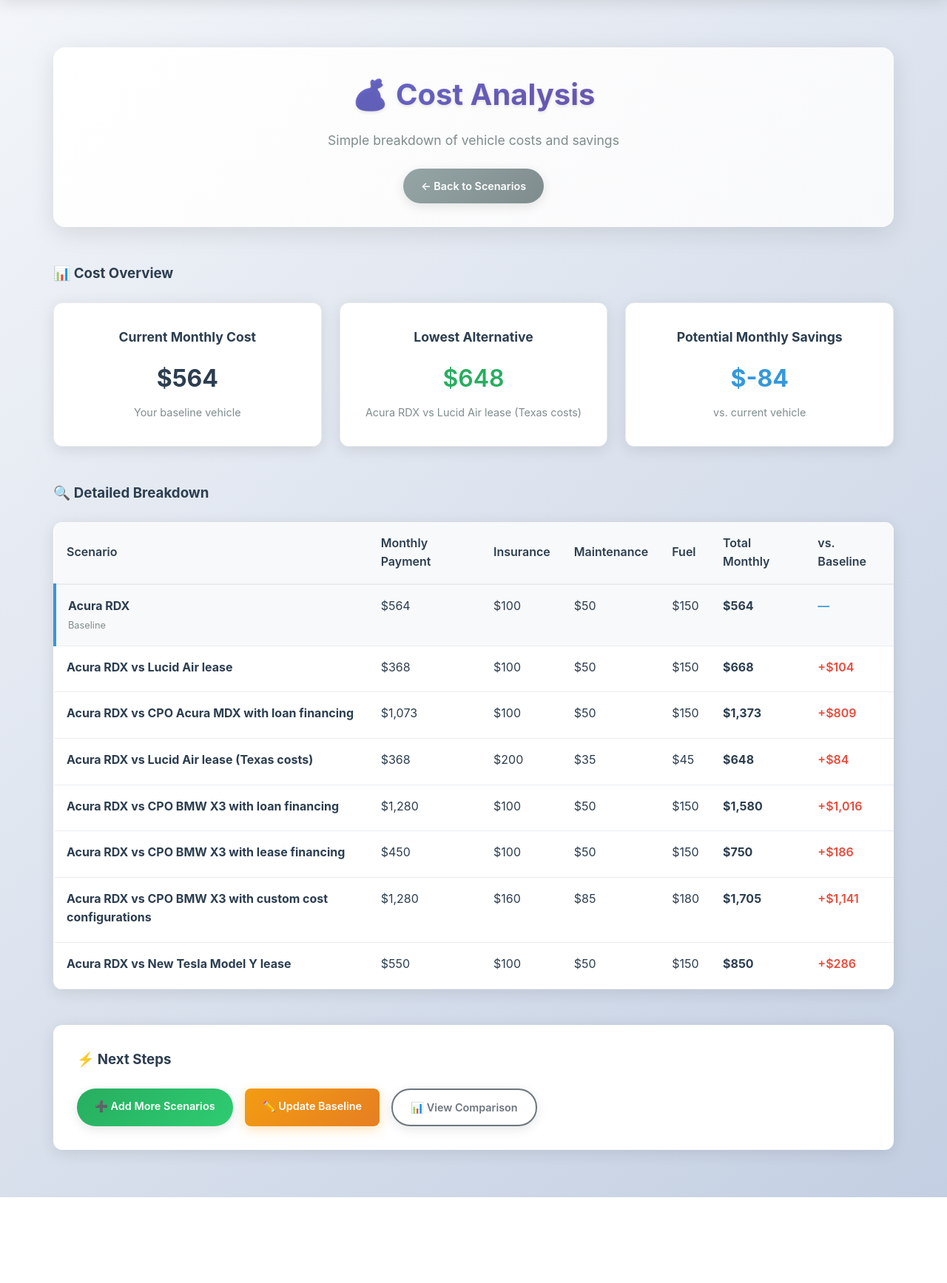
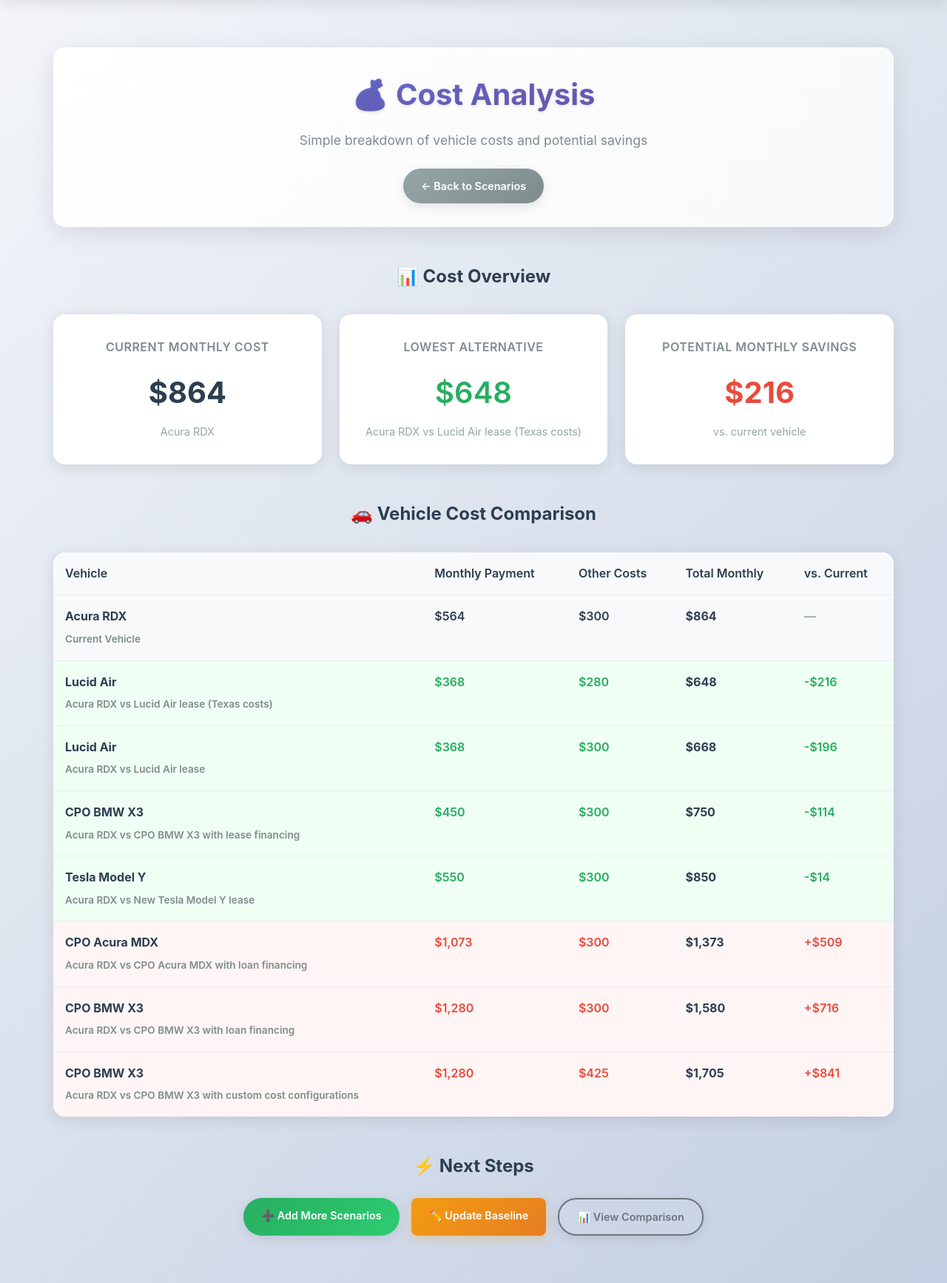
Before and after one commit to razach/CarKeep, a Flask app: page /cost-analysis in a window 1280 px wide. Shown: the part 136-1871 px from the top of the page at 74% size. Before the commit the page ends 1755 px from the top, so only its background shows below. Run offline with Flask 3, Linux system fonts and the light colour scheme.

Commit message:
Week 4 Day 5: Redesign cost analysis with clean architecture
- Created core/cost_analyzer.py with proper business logic separation
- Replaced complex template calculations with structured data classes
- Simplified cost analysis template to be intuitive and easy to read
- Moved all cost calculations from routes to core business logic
- Improved data structure with CostBreakdown and CostAnalysis classes
- Clean separation of concerns: core logic, routes, and templates
- Much more maintainable and easier to understand architecture

```diff
--- a/app/routes.py
+++ b/app/routes.py
@@ -523,50 +523,13 @@
         scenarios_data = list_scenarios(data_folder)
 
         if not scenarios_data:
-            return render_template('cost_analysis.html', scenarios=None, baseline=None)
+            return render_template('cost_analysis.html', analysis=None)
 
-        # Get baseline data
-        baseline = scenarios_data.get('baseline', {})
+        # Use core cost analyzer to prepare all data
+        from core.calculators.cost_analyzer import analyze_scenarios_from_data
+        analysis = analyze_scenarios_from_data(scenarios_data)
 
-        # Calculate baseline monthly cost - use current_loan monthly_payment
-        baseline_monthly_cost = baseline.get('current_loan', {}).get('monthly_payment', 0) or 0
-
-        # Get alternative scenarios and calculate costs
-        scenarios = []
-        lowest_monthly_cost = float('inf')
-        lowest_scenario_name = ""
-
-        for scenario_name, scenario_data in scenarios_data.get('scenarios', {}).items():
-            # Calculate total monthly cost for this scenario
-            financing_monthly = scenario_data['scenario']['financing']['monthly_payment']
-
-            # Get cost overrides if they exist
-            cost_overrides = scenario_data.get('cost_overrides', {})
-            insurance_monthly = cost_overrides.get('insurance_monthly', {}).get(scenario_data['scenario']['vehicle']['name'], 100) if 'insurance_monthly' in cost_overrides else 100
-            maintenance_monthly = cost_overrides.get('maintenance_monthly', {}).get(scenario_data['scenario']['vehicle']['name'], 50) if 'maintenance_monthly' in cost_overrides else 50
-            fuel_monthly = cost_overrides.get('fuel_monthly', {}).get(scenario_data['scenario']['vehicle']['name'], 150) if 'fuel_monthly' in cost_overrides else 150
-
-            total_monthly_cost = financing_monthly + insurance_monthly + maintenance_monthly + fuel_monthly
-
-            # Add total cost to scenario data
-            scenario_data['total_monthly_cost'] = total_monthly_cost
-            scenarios.append(scenario_data)
-
-            # Track lowest cost scenario
-            if total_monthly_cost < lowest_monthly_cost:
-                lowest_monthly_cost = total_monthly_cost
-                lowest_scenario_name = scenario_data.get('description', 'New Vehicle')
-
-        # Calculate potential savings
-        monthly_savings = baseline_monthly_cost - lowest_monthly_cost if lowest_monthly_cost != float('inf') else 0
-
-        return render_template('cost_analysis.html',
-                             scenarios=scenarios,
-                             baseline=baseline,
-                             baseline_monthly_cost=baseline_monthly_cost,
-                             lowest_monthly_cost=lowest_monthly_cost,
-                             lowest_scenario_name=lowest_scenario_name,
-                             monthly_savings=monthly_savings)
+        return render_template('cost_analysis.html', analysis=analysis)
 
     except Exception as e:
         return render_template('error.html', error=str(e)), 500
--- a/app/templates/cost_analysis.html
+++ b/app/templates/cost_analysis.html
@@ -6,13 +6,13 @@
 <div class="cost-analysis fade-in">
     <div class="analysis-header">
         <h1>💰 Cost Analysis</h1>
-        <p>Simple breakdown of vehicle costs and savings</p>
+        <p>Simple breakdown of vehicle costs and potential savings</p>
         <div class="header-actions">
             <a href="{{ url_for('main.index') }}" class="btn btn-secondary">← Back to Scenarios</a>
         </div>
     </div>
 
-    {% if scenarios %}
+    {% if analysis %}
     <div class="analysis-content">
         <!-- Cost Summary Cards -->
         <div class="cost-summary">
@@ -20,71 +20,64 @@
             <div class="summary-cards">
                 <div class="summary-card">
                     <h4>Current Monthly Cost</h4>
-                    <div class="cost-amount">${{ "{:,.0f}".format(baseline_monthly_cost) }}</div>
-                    <small>Your baseline vehicle</small>
+                    <div class="cost-amount">${{ "{:,.0f}".format(analysis.baseline.total_monthly) }}</div>
+                    <small>{{ analysis.baseline.vehicle_name }}</small>
                 </div>
                 <div class="summary-card">
                     <h4>Lowest Alternative</h4>
-                    <div class="cost-amount savings">${{ "{:,.0f}".format(lowest_monthly_cost) }}</div>
-                    <small>{{ lowest_scenario_name }}</small>
+                    <div class="cost-amount savings">${{ "{:,.0f}".format(analysis.summary.lowest_monthly_cost) }}</div>
+                    <small>{{ analysis.summary.lowest_scenario_name }}</small>
                 </div>
                 <div class="summary-card">
                     <h4>Potential Monthly Savings</h4>
-                    <div class="cost-amount highlight">${{ "{:,.0f}".format(monthly_savings) }}</div>
+                    <div class="cost-amount highlight">${{ "{:,.0f}".format(analysis.summary.monthly_savings) }}</div>
                     <small>vs. current vehicle</small>
                 </div>
             </div>
         </div>
 
-        <!-- Detailed Cost Breakdown -->
-        <div class="cost-breakdown">
-            <h3>🔍 Detailed Breakdown</h3>
-            <div class="breakdown-table">
+        <!-- Simple Cost Comparison -->
+        <div class="cost-comparison">
+            <h3>🚗 Vehicle Cost Comparison</h3>
+            <div class="comparison-table">
                 <table>
                     <thead>
                         <tr>
-                            <th>Scenario</th>
+                            <th>Vehicle</th>
                             <th>Monthly Payment</th>
-                            <th>Insurance</th>
-                            <th>Maintenance</th>
-                            <th>Fuel</th>
+                            <th>Other Costs</th>
                             <th>Total Monthly</th>
-                            <th>vs. Baseline</th>
+                            <th>vs. Current</th>
                         </tr>
                     </thead>
                     <tbody>
-                        <!-- Baseline Row -->
-                        <tr class="baseline-row">
+                        <!-- Current Vehicle Row -->
+                        <tr class="current-vehicle">
                             <td>
-                                <strong>{{ baseline.vehicle.name or 'Current Vehicle' }}</strong>
-                                <small class="scenario-name">Baseline</small>
+                                <strong>{{ analysis.baseline.vehicle_name }}</strong>
+                                <small>Current Vehicle</small>
                             </td>
-                            <td>${{ "{:,.0f}".format(baseline.current_loan.monthly_payment or 0) }}</td>
-                            <td>$100</td>
-                            <td>$50</td>
-                            <td>$150</td>
-                            <td><strong>${{ "{:,.0f}".format(baseline_monthly_cost) }}</strong></td>
+                            <td>${{ "{:,.0f}".format(analysis.baseline.monthly_payment) }}</td>
+                            <td>${{ "{:,.0f}".format(analysis.baseline.insurance_monthly + analysis.baseline.maintenance_monthly + analysis.baseline.fuel_monthly) }}</td>
+                            <td><strong>${{ "{:,.0f}".format(analysis.baseline.total_monthly) }}</strong></td>
                             <td><span class="baseline-marker">—</span></td>
                         </tr>
 
-                        <!-- Alternative Scenarios -->
-                        {% for scenario in scenarios %}
-                        <tr>
+                        <!-- Alternative Vehicles -->
+                        {% for scenario in analysis.scenarios %}
+                        <tr class="{% if scenario.vs_baseline < 0 %}savings{% else %}cost-increase{% endif %}">
                             <td>
-                                <strong>{{ scenario.description or 'New Vehicle' }}</strong>
-                                <small class="scenario-name">{{ scenario.scenario_name }}</small>
+                                <strong>{{ scenario.vehicle_name }}</strong>
+                                <small>{{ scenario.description }}</small>
                             </td>
-                            <td>${{ "{:,.0f}".format(scenario.scenario.financing.monthly_payment) }}</td>
-                            <td>${{ "{:,.0f}".format(scenario.cost_overrides.insurance_monthly.get(scenario.scenario.vehicle.name, 100) if scenario.cost_overrides and scenario.cost_overrides.insurance_monthly else 100) }}</td>
-                            <td>${{ "{:,.0f}".format(scenario.cost_overrides.maintenance_monthly.get(scenario.scenario.vehicle.name, 50) if scenario.cost_overrides and scenario.cost_overrides.maintenance_monthly else 50) }}</td>
-                            <td>${{ "{:,.0f}".format(scenario.cost_overrides.fuel_monthly.get(scenario.scenario.vehicle.name, 150) if scenario.cost_overrides and scenario.cost_overrides.fuel_monthly else 150) }}</td>
-                            <td><strong>${{ "{:,.0f}".format(scenario.total_monthly_cost) }}</strong></td>
+                            <td>${{ "{:,.0f}".format(scenario.monthly_payment) }}</td>
+                            <td>${{ "{:,.0f}".format(scenario.insurance_monthly + scenario.maintenance_monthly + scenario.fuel_monthly) }}</td>
+                            <td><strong>${{ "{:,.0f}".format(scenario.total_monthly) }}</strong></td>
                             <td>
-                                {% set diff = scenario.total_monthly_cost - baseline_monthly_cost %}
-                                {% if diff < 0 %}
-                                <span class="savings">-${{ "{:,.0f}".format(abs(diff)) }}</span>
+                                {% if scenario.vs_baseline < 0 %}
+                                <span class="savings">-${{ "{:,.0f}".format(scenario.vs_baseline * -1) }}</span>
                                 {% else %}
-                                <span class="cost-increase">+${{ "{:,.0f}".format(diff) }}</span>
+                                <span class="cost-increase">+${{ "{:,.0f}".format(scenario.vs_baseline) }}</span>
                                 {% endif %}
                             </td>
                         </tr>
@@ -135,26 +128,34 @@
 .analysis-header h1 {
     margin-bottom: 1rem;
     font-size: 2.5rem;
+    color: #2c3e50;
 }
 
 .analysis-header p {
+    font-size: 1.1rem;
     color: #7f8c8d;
-    font-size: 1.1rem;
     margin-bottom: 1.5rem;
 }
 
+.header-actions {
+    margin-top: 1.5rem;
+}
+
+/* Cost Summary Cards */
 .cost-summary {
     margin-bottom: 3rem;
 }
 
 .cost-summary h3 {
-    margin-bottom: 1.5rem;
+    text-align: center;
+    margin-bottom: 2rem;
+    font-size: 1.5rem;
     color: #2c3e50;
 }
 
 .summary-cards {
     display: grid;
-    grid-template-columns: repeat(auto-fit, minmax(250px, 1fr));
+    grid-template-columns: repeat(auto-fit, minmax(300px, 1fr));
     gap: 1.5rem;
     margin-bottom: 2rem;
 }
@@ -162,23 +163,31 @@
 .summary-card {
     background: white;
     padding: 2rem;
-    border-radius: 12px;
+    border-radius: 16px;
     box-shadow: 0 4px 20px rgba(0,0,0,0.1);
     text-align: center;
-    border: 1px solid #e9ecef;
+    transition: transform 0.2s ease, box-shadow 0.2s ease;
+}
+
+.summary-card:hover {
+    transform: translateY(-2px);
+    box-shadow: 0 8px 30px rgba(0,0,0,0.15);
 }
 
 .summary-card h4 {
     margin-bottom: 1rem;
-    color: #2c3e50;
-    font-size: 1.1rem;
+    color: #7f8c8d;
+    font-size: 1rem;
+    font-weight: 600;
+    text-transform: uppercase;
+    letter-spacing: 0.5px;
 }
 
 .cost-amount {
-    font-size: 2rem;
+    font-size: 2.5rem;
     font-weight: 700;
+    color: #2c3e50;
     margin-bottom: 0.5rem;
-    color: #2c3e50;
 }
 
 .cost-amount.savings {
@@ -186,62 +195,84 @@
 }
 
 .cost-amount.highlight {
-    color: #3498db;
+    color: #e74c3c;
 }
 
 .summary-card small {
-    color: #7f8c8d;
+    color: #95a5a6;
     font-size: 0.9rem;
 }
 
-.cost-breakdown {
+/* Cost Comparison Table */
+.cost-comparison {
     margin-bottom: 3rem;
 }
 
-.cost-breakdown h3 {
-    margin-bottom: 1.5rem;
+.cost-comparison h3 {
+    text-align: center;
+    margin-bottom: 2rem;
+    font-size: 1.5rem;
     color: #2c3e50;
 }
 
-.breakdown-table {
+.comparison-table {
     background: white;
-    border-radius: 12px;
+    border-radius: 16px;
     box-shadow: 0 4px 20px rgba(0,0,0,0.1);
     overflow: hidden;
 }
 
-.breakdown-table table {
+.comparison-table table {
     width: 100%;
     border-collapse: collapse;
 }
 
-.breakdown-table th {
+.comparison-table th {
     background: #f8f9fa;
     padding: 1rem;
     text-align: left;
     font-weight: 600;
     color: #2c3e50;
-    border-bottom: 2px solid #e9ecef;
+    border-bottom: 1px solid #e9ecef;
 }
 
-.breakdown-table td {
+.comparison-table td {
     padding: 1rem;
     border-bottom: 1px solid #e9ecef;
     vertical-align: top;
 }
 
-.breakdown-table tr:hover {
-    background: #f8f9fa;
+.comparison-table tr:last-child td {
+    border-bottom: none;
 }
 
-.baseline-row {
+.comparison-table tr.current-vehicle {
     background: #f8f9fa;
-    border-left: 4px solid #3498db;
+    font-weight: 600;
+}
+
+.comparison-table tr.savings {
+    background: #f0fff4;
+}
+
+.comparison-table tr.cost-increase {
+    background: #fff5f5;
+}
+
+.comparison-table strong {
+    color: #2c3e50;
+    display: block;
+    margin-bottom: 0.25rem;
+}
+
+.comparison-table small {
+    color: #7f8c8d;
+    font-size: 0.85rem;
 }
 
 .baseline-marker {
-    color: #3498db;
-    font-weight: 600;
+    color: #95a5a6;
+    font-style: italic;
 }
 
 .savings {
@@ -254,37 +285,29 @@
     font-weight: 600;
 }
 
-.scenario-name {
-    display: block;
-    color: #7f8c8d;
-    font-size: 0.8rem;
-    margin-top: 0.25rem;
-}
-
+/* Quick Actions */
 .quick-actions {
-    background: white;
-    padding: 2rem;
-    border-radius: 12px;
-    box-shadow: 0 4px 20px rgba(0,0,0,0.1);
+    text-align: center;
+    margin-top: 3rem;
 }
 
 .quick-actions h3 {
     margin-bottom: 1.5rem;
+    font-size: 1.5rem;
     color: #2c3e50;
 }
 
 .action-buttons {
     display: flex;
     gap: 1rem;
+    justify-content: center;
     flex-wrap: wrap;
 }
 
-.empty-state {
+/* Empty State */
+.no-scenarios {
     text-align: center;
     padding: 4rem 2rem;
-    background: white;
-    border-radius: 16px;
-    box-shadow: 0 8px 32px rgba(0,0,0,0.1);
 }
 
 .empty-state h3 {
@@ -297,6 +320,7 @@
     margin-bottom: 2rem;
 }
 
+/* Responsive Design */
 @media (max-width: 768px) {
     .cost-analysis {
         padding: 1rem;
@@ -306,18 +330,18 @@
         grid-template-columns: 1fr;
     }
 
-    .breakdown-table {
+    .comparison-table {
         overflow-x: auto;
     }
 
     .action-buttons {
         flex-direction: column;
+        align-items: center;
     }
 
-    .breakdown-table th,
-    .breakdown-table td {
-        padding: 0.75rem 0.5rem;
-        font-size: 0.9rem;
+    .action-buttons .btn {
+        width: 100%;
+        max-width: 300px;
     }
 }
 </style>
```
Also changed, not shown: core/calculators/__init__.py (+6 -1 lines), core/calculators/cost_analyzer.py (added, +174 -0 lines).
